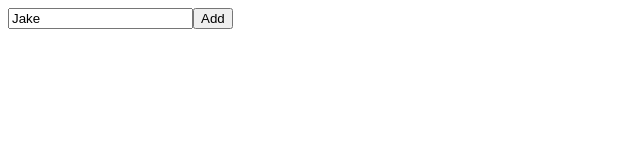
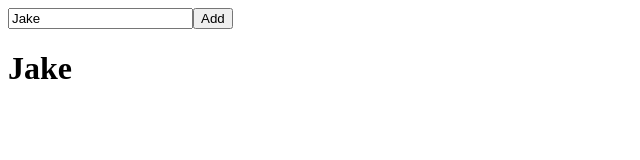
Before and after one commit to yusef-codes10/todo-list, a Vue app: page / in a window 1280 px wide. Shown: the top 160 px of the page, without its empty margins (0-640 px from the left). Built offline with nearby package versions, Linux system fonts and the light colour scheme.

Commit message:
the reactive variable are so REACTIVE

```diff
--- a/src/App.vue
+++ b/src/App.vue
@@ -2,13 +2,18 @@
 import { ref } from 'vue'
 
 const todo = ref('Jake')
+
+const check = () => {}
 </script>
 
 <template>
   <div class="todo-container">
     <div class="user-input">
       <input type="text" v-model="todo" />
-      <button>Add</button>
+      <button @click="check">Add</button>
+    </div>
+    <div class="greet-user">
+      <h1>{{ todo }}</h1>
     </div>
   </div>
 </template>
```
